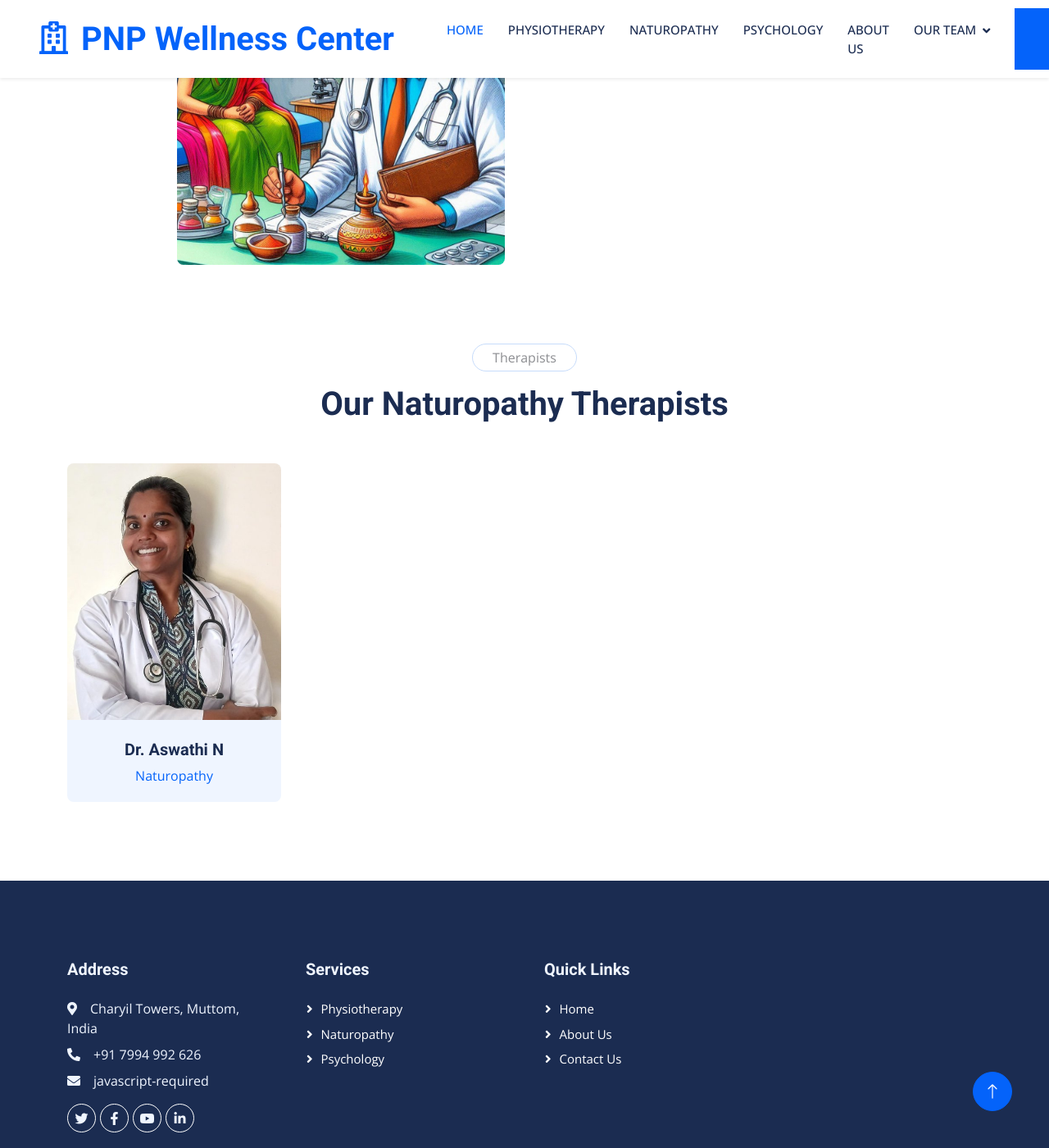
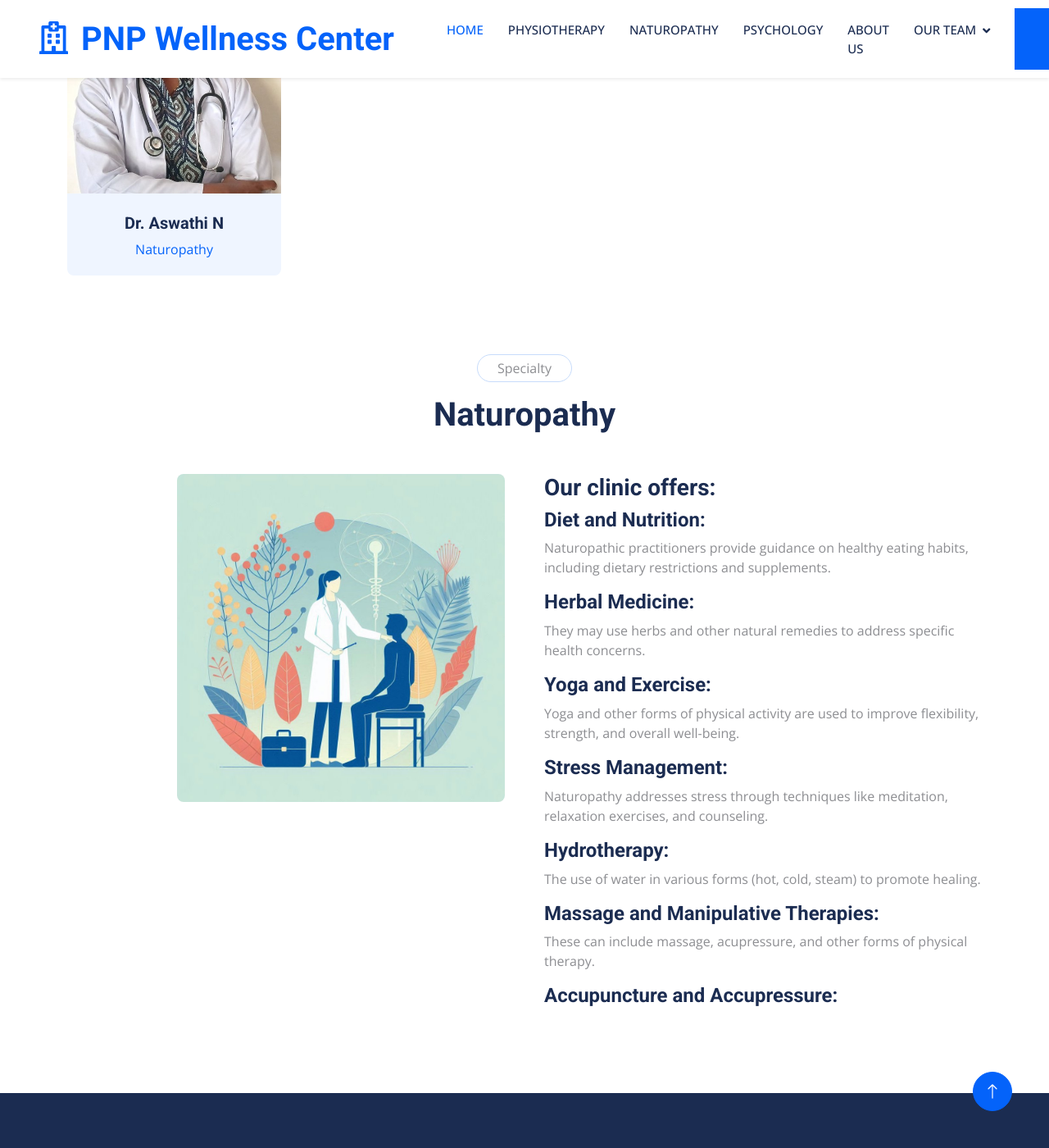
Before and after one commit to betsyrosethomas/betsyrosethomas.github.io, a Jekyll site: the page built from specialty/naturopathy.html, in a window 1280 px wide and 1400 px high, scrolled down 776 px. Shown: the whole window at 82% size. Built offline with Jekyll 4.4.1, drawn with Linux system fonts in a browser that asks for light colours; nearby versions of some CDN libraries; some of the changed text lies outside the part shown.

Commit message:
less garish carousal

```diff
--- a/_data/specialties.json
+++ b/_data/specialties.json
@@ -1,6 +1,7 @@
 [
   {
     "name": "Physiotherapy",
+    "therapist-word": "Physiotherapists",
     "description": [
           "Physiotherapy helps to restore movement and function when someone is affected by injury, illness or disability. ",
           "It is a dynamic field of healthcare that plays a crucial role in enhancing the quality of life for people of all ages."
@@ -10,6 +11,7 @@
   },
   {
     "name": "Naturopathy",
+    "therapist-word": "Naturopathic Doctors",
 	"description": [
         "Naturopathy focuses on natural remedies and holistic approaches to promote healing and well-being,",
         "encompassing therapies like yoga, diet, herbal medicine, and stress management."
@@ -19,6 +21,7 @@
   },
   {
     "name": "Psychology",
+    "therapist-word": "Psychologists",
     "description": [
           "Psychotherapy is a collaborative treatment based on the relationship between an individual and a psychologist."
         ],
--- a/_layouts/specialty.html
+++ b/_layouts/specialty.html
@@ -21,35 +21,14 @@ layout: default
     <!-- Page Header End -->
 
 
-    <!-- About Start -->
-    <div class="container-xxl py-5">
-        <div class="container">
-            <div class="text-center mx-auto mb-5 wow fadeInUp" data-wow-delay="0.1s" style="max-width: 600px;">
-                <p class="d-inline-block border rounded-pill py-1 px-4">Specialty</p>
-                <h1>{{ specialty.name }}</h1>
-            </div>
-            <div class="row g-5">
 
-                <div class="col-lg-6 wow fadeIn" data-wow-delay="0.1s">
-                    <div class="d-flex flex-column">
-                        <img class="img-fluid rounded w-75 align-self-end" src="{{ site.baseurl }}/img/{{ specialty.carousal-img }}" alt="">
-                    </div>
-                </div>
-
-                <div class="col-lg-6 wow fadeIn" data-wow-delay="0.5s">
-                    <p class="mb-4">{{ specialty.description | join: " " }}</p>
-                </div>
-            </div>
-        </div>
-    </div>
-    <!-- About End -->
 
     <!-- Team Start -->
     <div class="container-xxl py-5">
         <div class="container">
             <div class="text-center mx-auto mb-5 wow fadeInUp" data-wow-delay="0.1s" style="max-width: 600px;">
                 <p class="d-inline-block border rounded-pill py-1 px-4">Therapists</p>
-                <h1>Our {{ specialty.name }} Therapists</h1>
+                <h1>Our {{ specialty.therapist-word }}</h1>
             </div>
             <div class="row g-4">
 
@@ -76,3 +55,6 @@ layout: default
         </div>
     </div>
     <!-- Team End -->
+
+
+    {{ content }}
--- a/specialty/naturopathy.html
+++ b/specialty/naturopathy.html
@@ -1,3 +1,54 @@
 ---
 layout: specialty
 ---
+
+{% assign slug = page.name | replace: '.html', '' %}
+{% assign specialty = site.data.specialties | where: "slug", slug | first %}
+
+
+    <!-- About Start -->
+    <div class="container-xxl py-5">
+        <div class="container">
+            <div class="text-center mx-auto mb-5 wow fadeInUp" data-wow-delay="0.1s" style="max-width: 600px;">
+                <p class="d-inline-block border rounded-pill py-1 px-4">Specialty</p>
+                <h1>{{ specialty.name }}</h1>
+            </div>
+            <div class="row g-5">
+
+                <div class="col-lg-6 wow fadeIn" data-wow-delay="0.1s">
+                    <div class="d-flex flex-column">
+                        <img class="img-fluid rounded w-75 align-self-end" src="{{ site.baseurl }}/img/{{ specialty.carousal-img }}" alt="">
+                    </div>
+                </div>
+
+                <div class="col-lg-6 wow fadeIn" data-wow-delay="0.1s">
+                    <div class="d-flex flex-column">
+                        <h3>Our clinic offers:</h3>
+
+                        <h4>Diet and Nutrition:</h4>
+                        <p>Naturopathic practitioners provide guidance on healthy eating habits, including dietary restrictions and supplements.</p>
+
+                        <h4>Herbal Medicine:</h4>
+                        <p>They may use herbs and other natural remedies to address specific health concerns.</p>
+
+                        <h4>Yoga and Exercise:</h4>
+                        <p>Yoga and other forms of physical activity are used to improve flexibility, strength, and overall well-being.</p>
+
+                        <h4>Stress Management:</h4>
+                        <p>Naturopathy addresses stress through techniques like meditation, relaxation exercises, and counseling.</p>
+
+                        <h4>Hydrotherapy:</h4>
+                        <p>The use of water in various forms (hot, cold, steam) to promote healing.</p>
+
+                        <h4>Massage and Manipulative Therapies:</h4>
+                        <p>These can include massage, acupressure, and other forms of physical therapy.</p>
+
+                        <h4>Accupuncture and Accupressure: </h4>
+                    </div>
+                </div>
+
+
+            </div>
+        </div>
+    </div>
+    <!-- About End -->
```
Also changed, not shown: img/car-naturo.jpg, img/car-physio.jpg, img/car-psycho.jpg.
